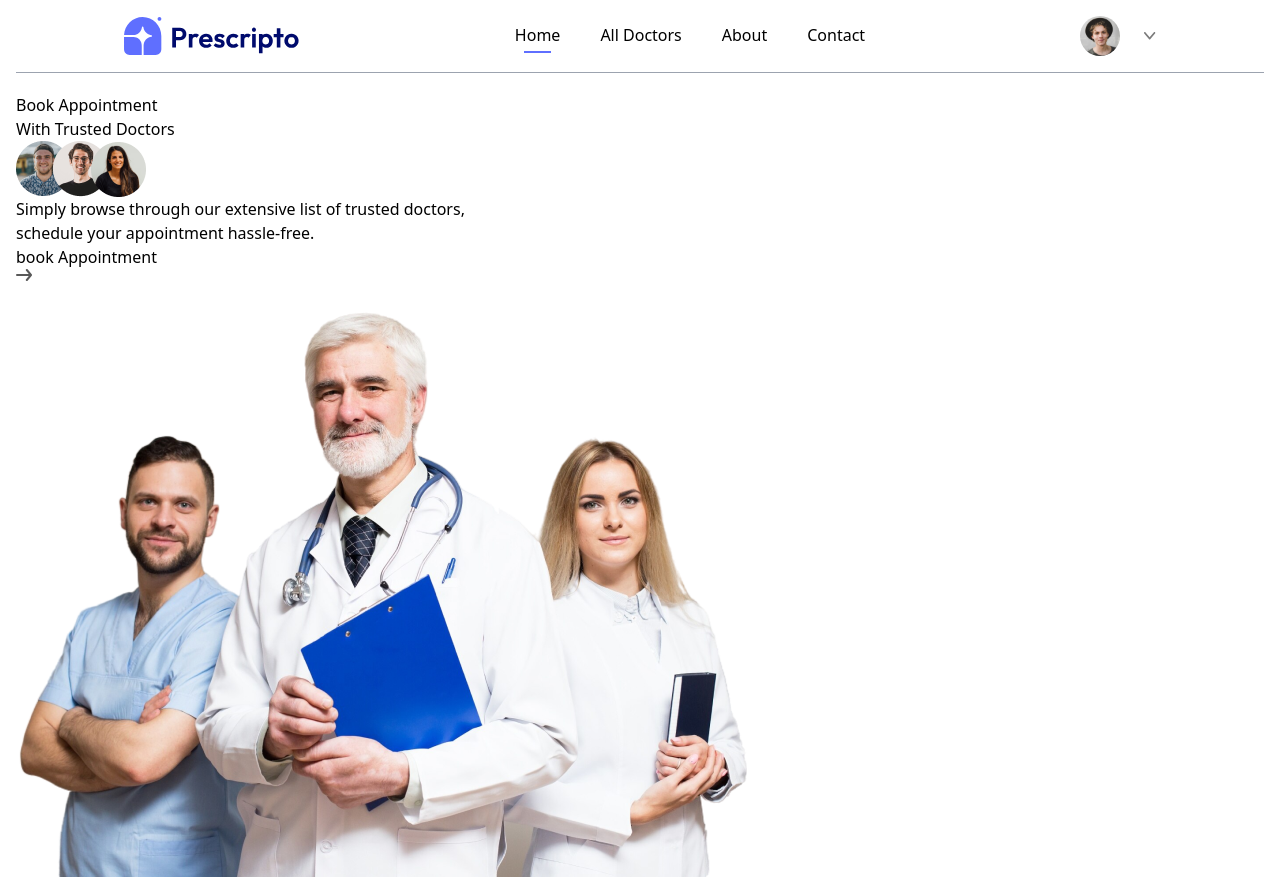
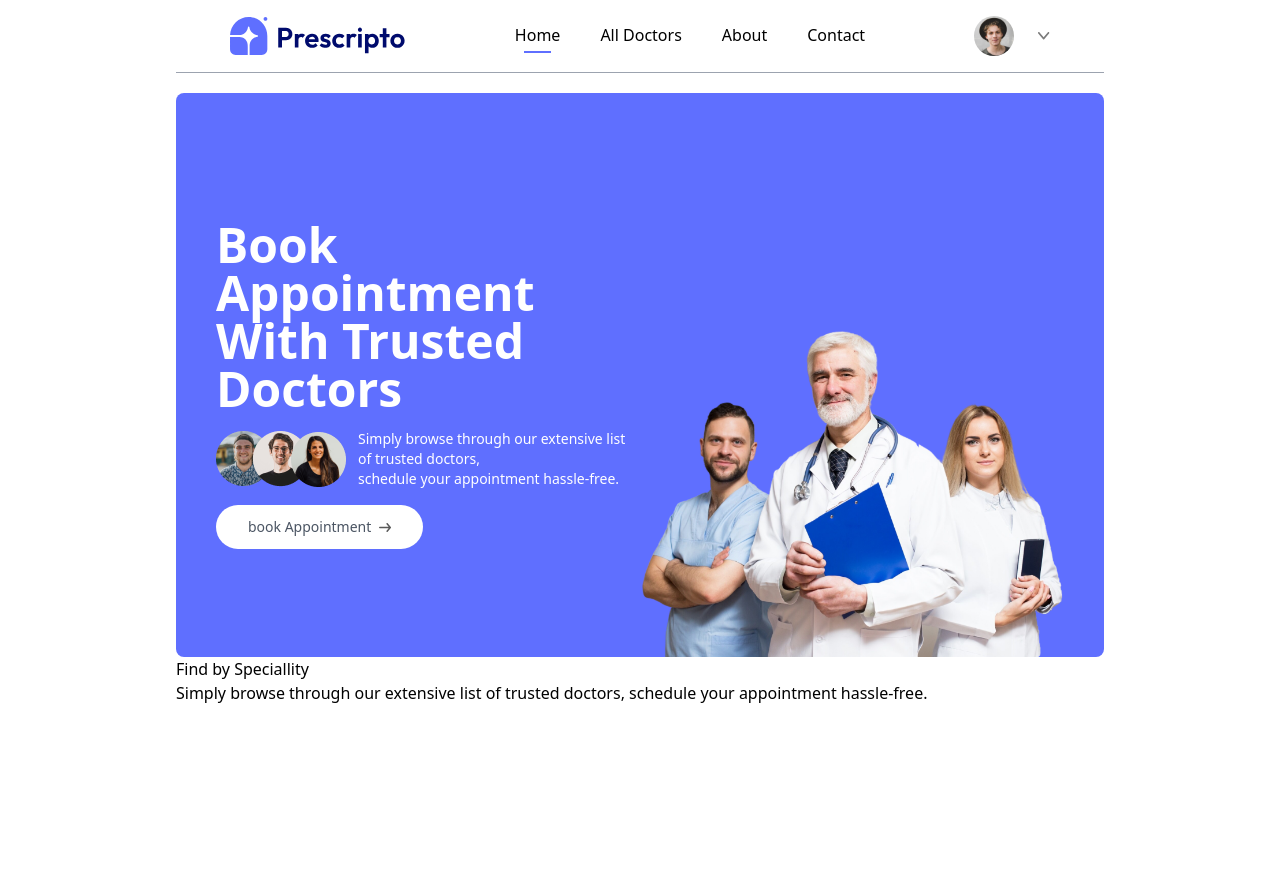
Before and after one commit to prajyotpatilll/prescripto, a React app in the folder frontend/: page / in a window 1280 px wide. After the commit the page ends 800 px from the top, so only its background shows below. Built offline with nearby package versions, Linux system fonts and the light colour scheme; the HTML template or start-up script is replaced by a standard one.

Commit message:
header complete

```diff
--- a/frontend/src/App.jsx
+++ b/frontend/src/App.jsx
@@ -12,7 +12,7 @@
 
 const App = () => {
   return (
-    <div className='mx-4 sm-mx:[10%]'>
+    <div className='mx-5 xl:mx-[11rem] sm-mx:[10%]'>
      <Navbar/>
       <Routes>
         <Route path='/' element={<Home/>}/>
--- a/frontend/src/componants/Header.jsx
+++ b/frontend/src/componants/Header.jsx
@@ -3,23 +3,23 @@
 
 const Header = () => {
   return (
-    <div>
-      <div>
-        <p>
-        Book Appointment <br /> With Trusted Doctors
+    <div className='flex flex-col md:flex-row bg-primary rounded-lg px-6 md:px-10 ig:px-20'>
+      <div className='md:w-1/2 flex flex-col items-start justify-center gap-4 py-10 m-auto md:py-[10vw] md:mb-[-20px]'>
+        <p className='text-3xl md:text-4xl lg:text-5xl text-white leading-tight md:leading-tight font-semibold'>
+        Book Appointment <br  /> With Trusted Doctors
         </p>
-        <div>
+        <div className='flex flex-col md:flex-row items-center gap-3 text-white text-sm font-light'>
             <img src={assets.group_profiles} alt="" srcset="" />
-            <p>Simply browse through our extensive list of trusted doctors,<br />
+            <p>Simply browse through our extensive list of trusted doctors,<br className='md:block hidden' />
             schedule your appointment hassle-free.</p>
         </div>
-        <a href="">
-            book Appointment <img src={assets.arrow_icon} alt="" srcset="" />
+        <a href="#speciallity" className='flex items-center gap-2 bg-white px-8 py-3  rounded-full text-gray-600 text-sm  m-auto md:m-0 hover:scale-105 transition-all duration-300'>
+            book Appointment <img className='w-3' src={assets.arrow_icon} alt="" srcset="" />
         </a>
 
       </div>
-      <div>
-          <img src={assets.header_img} alt="" srcset="" />
+      <div className='md:w-1/2 relative'>
+          <img className='w-full md:absolute bottom-0 h-auto rounded-lg' src={assets.header_img} alt="" srcset="" />
       </div>
     </div>
   )
--- /dev/null
+++ b/frontend/src/componants/Speciallitymenu.jsx
@@ -0,0 +1,16 @@
+import React from 'react'
+import { specialityData } from '../assets/assets_frontend/assets'
+
+const Speciallitymenu = () => {
+  return (
+    <div id='speciallity'>
+      <h1>Find by Speciallity</h1>
+      <p>Simply browse through our extensive list of trusted doctors, schedule your appointment hassle-free.</p>
+      <div>
+
+      </div>
+    </div>
+  )
+}
+
+export default Speciallitymenu
--- a/frontend/src/pages/Home.jsx
+++ b/frontend/src/pages/Home.jsx
@@ -1,10 +1,12 @@
 import React from 'react'
 import Header from '../componants/Header'
+import Speciallitymenu from '../componants/Speciallitymenu'
 
 const Home = () => {
   return (
     <div>
       <Header/>
+      <Speciallitymenu/>
     </div>
   )
 }
```
